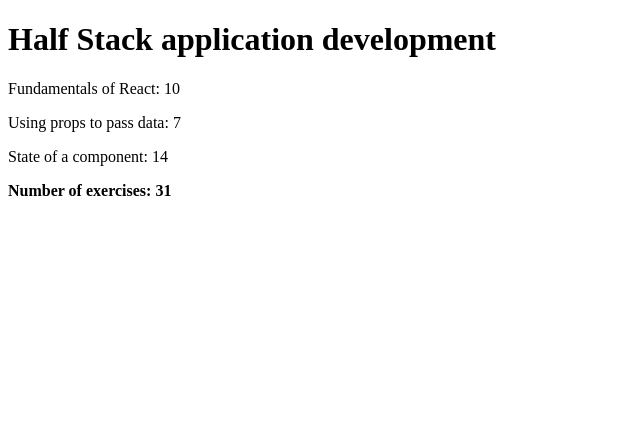
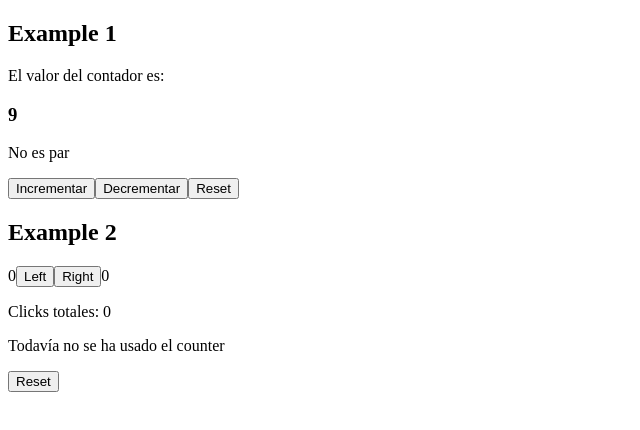
Before and after one commit to salinatomass/bootcamp-fullstack, a React (Create React App) app: page / in a window 1280 px wide. Shown: the top 430 px of the page, without its empty margins (0-640 px from the left). Built offline with nearby package versions, Linux system fonts and the light colour scheme.

Commit message:
Component state, conditional render and events in React

```diff
--- a/src/App.js
+++ b/src/App.js
@@ -1,41 +1,13 @@
 import React from "react";
-
-const Header = ({ course }) => <h1>{course}</h1>;
-
-const Content = ({ part, exercises }) => (
-  <p>
-    {part}: {exercises}
-  </p>
-);
-
-const Total = ({ exercisesTotalCount }) => {
-  let total = 0;
-  exercisesTotalCount.forEach((e) => (total += e));
-  return (
-    <p>
-      <strong>Number of exercises: {total}</strong>
-    </p>
-  );
-};
+import ExampleOne from "./components/ExampleOne";
+import ExampleTwo from "./components/ExampleTwo";
 
 const App = () => {
-  const course = "Half Stack application development";
-  const part1 = "Fundamentals of React";
-  const exercises1 = 10;
-  const part2 = "Using props to pass data";
-  const exercises2 = 7;
-  const part3 = "State of a component";
-  const exercises3 = 14;
-
   return (
-    <div>
-      <Header course={course} />
-      <Content part={part1} exercises={exercises1} />
-      <Content part={part2} exercises={exercises2} />
-      <Content part={part3} exercises={exercises3} />
-
-      <Total exercisesTotalCount={[exercises1, exercises2, exercises3]} />
-    </div>
+    <>
+      <ExampleOne initialCount={9} />
+      <ExampleTwo />
+    </>
   );
 };
 
--- a/src/Mensaje.js
+++ /dev/null
@@ -1,5 +0,0 @@
-const Mensaje = (props) => {
-  return <h2 style={{ color: props.color }}>{props.message}</h2>;
-};
-
-export default Mensaje;
--- /dev/null
+++ b/src/components/ExampleOne.jsx
@@ -0,0 +1,40 @@
+import React, { useState } from "react";
+
+const Counter = ({ number }) => {
+  return <h3>{number}</h3>;
+};
+
+const ExampleOne = ({ initialCount }) => {
+  const [count, setCount] = useState(initialCount);
+
+  const handleClick = (e) => {
+    e.target.name === "increment"
+      ? setCount((prevCount) => prevCount + 1)
+      : setCount((prevCount) => prevCount - 1);
+  };
+
+  const handleClickReset = () => {
+    setCount(initialCount);
+  };
+
+  const isEven = count % 2 === 0 ? "Es par" : "No es par";
+
+  return (
+    <div>
+      <h2>Example 1</h2>
+      <p>El valor del contador es:</p>
+      <Counter number={count} />
+      <p>{isEven}</p>
+
+      <button name="increment" onClick={handleClick} type="button">
+        Incrementar
+      </button>
+      <button name="decrement" onClick={handleClick} type="button">
+        Decrementar
+      </button>
+      <button onClick={handleClickReset}>Reset</button>
+    </div>
+  );
+};
+
+export default ExampleOne;
--- /dev/null
+++ b/src/components/ExampleTwo.jsx
@@ -0,0 +1,46 @@
+import React, { useState } from "react";
+
+const WarningNotUsed = () => {
+  return <p>Todavía no se ha usado el counter</p>;
+};
+
+const ListOfClicks = ({ clicks }) => {
+  return <p>{clicks.join(" ")}</p>;
+};
+
+const ExampleTwo = () => {
+  const [clicks, setClicks] = useState([]);
+
+  const handleClickLeft = () => setClicks([...clicks, "L"]);
+  const handleClickRight = () => setClicks([...clicks, "R"]);
+
+  const handleReset = () => setClicks([]);
+
+  const left = clicks.filter((item) => item === "L");
+  const right = clicks.filter((item) => item === "R");
+
+  return (
+    <div>
+      <h2>Example 2</h2>
+      {left.length}
+      <button onClick={handleClickLeft} type="button">
+        Left
+      </button>
+      <button onClick={handleClickRight} type="button">
+        Right
+      </button>
+      {right.length}
+      <p>Clicks totales: {clicks.length}</p>
+      <p>
+        {clicks.length === 0 ? (
+          <WarningNotUsed />
+        ) : (
+          <ListOfClicks clicks={clicks} />
+        )}
+      </p>
+      <button onClick={handleReset}>Reset</button>
+    </div>
+  );
+};
+
+export default ExampleTwo;
```
